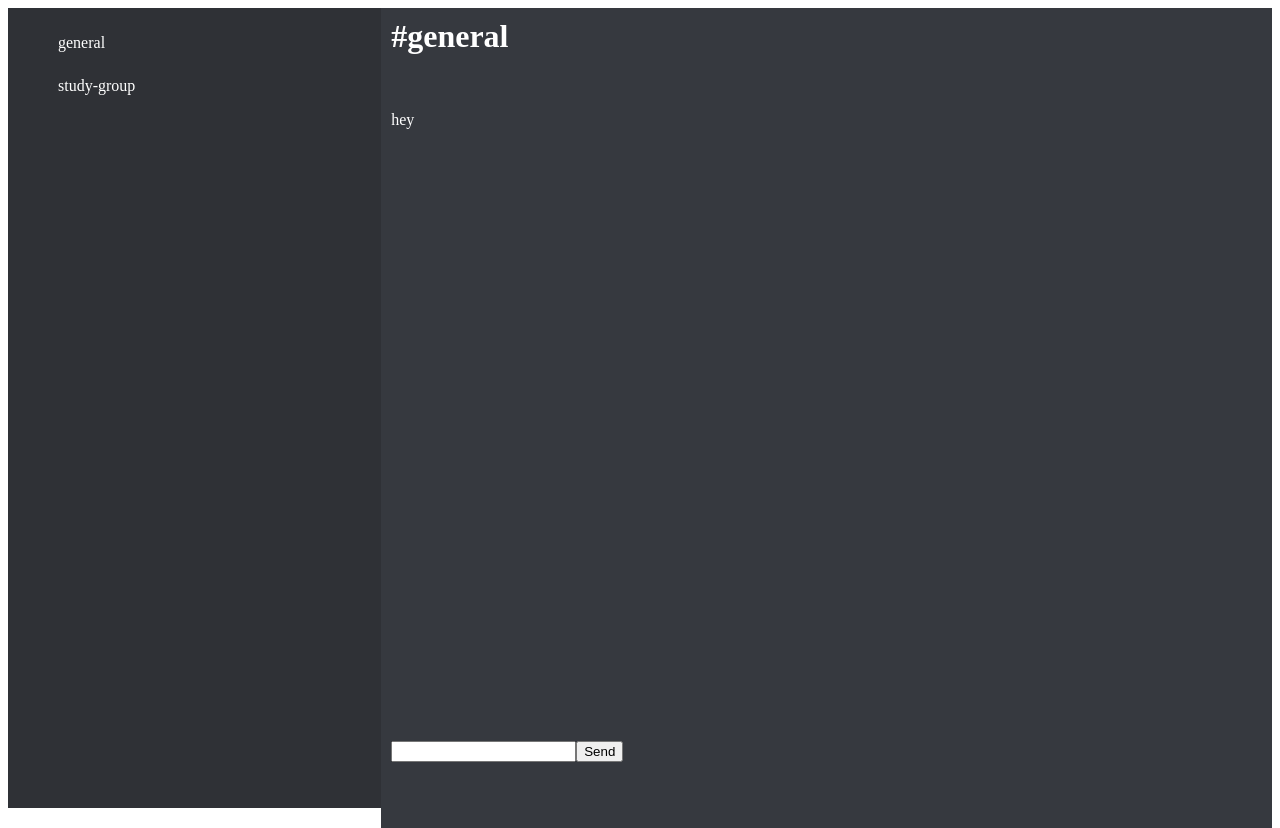
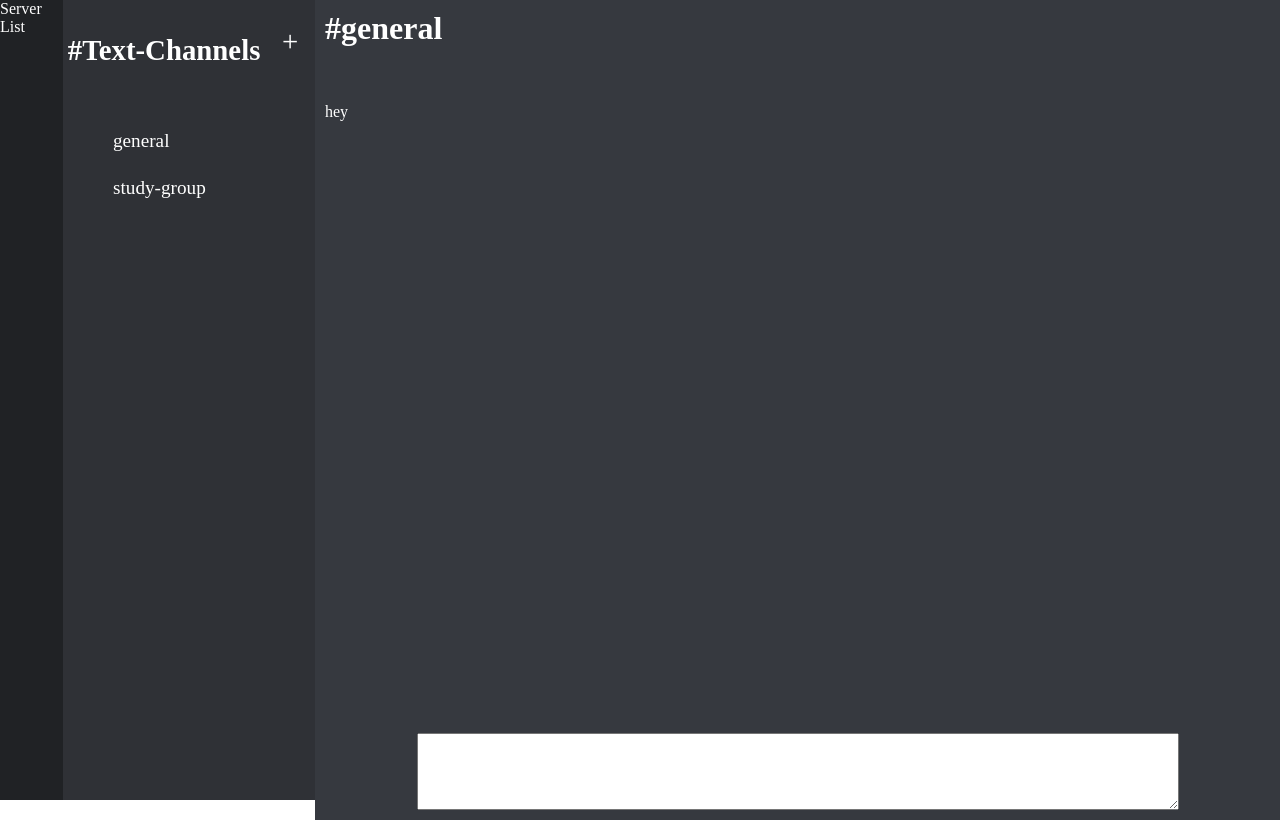
Before and after one commit to abhiyansh/discord-ui-clone, a React (Create React App) app: page / in a window 1280 px wide. Built offline with nearby package versions, Linux system fonts and the light colour scheme.

Commit message:
init addNewChannel feature

```diff
--- a/src/App.js
+++ b/src/App.js
@@ -22,6 +22,7 @@ function App() {
 
   return (
     <div className="App">
+      <div className="serverListContainer">Server List</div>
       <ChannelList channelList={Object.keys(channels)} toggleCurrentChannel={toggleCurrentChannel}/>
       <TextChannel channelName={currentChannel} appendMessage={appendMessage} messages={channels} />
     </div>
--- a/src/Components/ChannelList.js
+++ b/src/Components/ChannelList.js
@@ -3,15 +3,22 @@ import { nanoid } from 'nanoid'
 
 function ChannelList(props) {
 
+  function addChannel(e){
+
+  }
+
   return (
     <div className='channelListContainer'>
-        <ul className='channelList'>
-            {props.channelList.map(name=><li key={nanoid()} >
-              <div onClick={props.toggleCurrentChannel} data-value={name}>{name}</div>
-
-
-              </li>)}
-        </ul>
+      <div className='channelListTitle'>
+        <h2>#Text-Channels</h2>
+        <div className='addTextChannelSymbol' onClick={addChannel}>+</div>
+      </div>
+      <ul className='channelList'>
+          {props.channelList.map(name=><li key={nanoid()} >
+            <div onClick={props.toggleCurrentChannel} data-value={name}>{name}</div>
+            </li>)}
+          <li><div><input type="text" disabled id="newChannelInput" className='visuallyHidden'></input></div></li>
+      </ul>
     </div>
   )
 }
--- a/src/Components/TextChannel.js
+++ b/src/Components/TextChannel.js
@@ -4,8 +4,7 @@ import {nanoid} from 'nanoid';
 function TextChannel(props) {
     const [message, setMessage] = useState('');
 
-    function onSend(e){
-        e.preventDefault();
+    function onSend(){
         if(!message) return;
         props.appendMessage(props.channelName, message);
         setMessage("");
@@ -14,8 +13,11 @@ function TextChannel(props) {
     function onChange(e){
         setMessage(e.target.value);
     }
-    console.log(props.channelName);
-    console.log(props.messages[props.channelName]);
+
+    function onKeyPress(e){
+        if(e.key=='Enter') onSend();
+    }
+
     let messageList = props.messages[props.channelName].map(msg=><li key={nanoid()}>{msg}</li>);
 
   return (
@@ -25,9 +27,8 @@ function TextChannel(props) {
             {messageList}
         </ul>
 
-        <form className='messageBox' onSubmit={onSend}>
-            <input type="text" value={message} onChange={onChange}></input>
-            <button type='submit'>Send</button>
+        <form className='messageBox'>
+            <textarea value={message} onChange={onChange} onKeyPress={onKeyPress}></textarea>
         </form>
 
     </div>
--- a/src/index.css
+++ b/src/index.css
@@ -10,16 +10,20 @@
     display: flex;
     flex-direction: column;
     justify-content: space-between;
-    width: 70%;
+    width: 75%;
     height: 100%;
     background-color: rgb(54,57,63);
     padding: 10px;
 }
 .channelListContainer{
-    width: 30%;
+    width: 20%;
     height: 100%;
     background-color: rgb(47,49,54);
-
+    font-size: 1.2em;
+}
+.serverListContainer{
+    width: 5%;
+    background-color: rgb(32, 34, 37);
 }
 .App{
     display: flex;
@@ -31,6 +35,7 @@
 body{
     height: 100vh;
     color: white;
+    margin: 0;
 }
 
 .container h1{
@@ -46,14 +51,56 @@ body{
 }
 .messageBox{
     height: 10%;
+    width: 100%;
+    display: flex;
+    justify-content: space-around;
 }
+.messageBox textarea{
+    width: 80%;
+}
+
+.messageBox button{
+    align-self: center;
+}
+
 .channelList li div{
     width: 100%;
     padding: 10px;
     margin: 0%;
 }
-.channelList li div:hover{
+.channelList li div:hover,
+.addTextChannelSymbol:hover {
     cursor: pointer;
     background-color: rgba(80, 83, 90, 0.7);
+}
 
+.channelListTitle{
+    display: flex;
+    justify-content: space-around;
 }
+
+.channelListTitle h2{
+    padding: 10px 0;
+}
+
+.addTextChannelSymbol{
+    font-size: 1.5em;
+    margin: 20px 0;
+    padding: 5px 12px;
+    border-radius: 50%;
+}
+
+.visuallyHidden{
+    /* opacity: 0; */
+    visibility: hidden;
+}
+
+#newChannelInput.visuallyHidden{
+    cursor: default;
+    background-color: rgba(80, 83, 90, 1);
+}
+
+#newChannelInput:not(.visuallyHidden){
+    cursor: pointer;
+    background-color: rgba(80, 83, 90, 0.7);
+}
```
Also changed, not shown: 1 other file (tests, documents, lock files or other folders).
